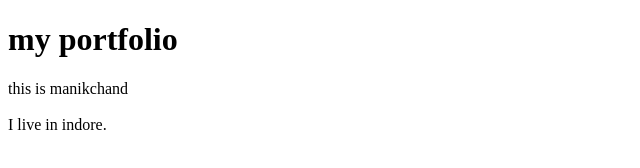
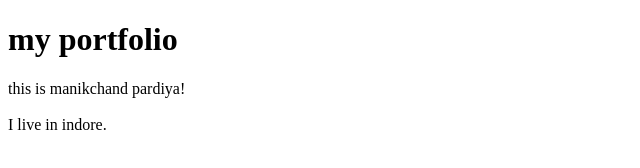
Before and after one commit to manikchand-tech/manik-portfolio, a plain HTML site: page index.html in a window 1280 px wide. Shown: the full height of the page, 0-640 px from the left. Drawn offline with Linux system fonts and the light colour scheme.

Commit message:
refactor: added some line

```diff
--- a/index.html
+++ b/index.html
@@ -6,7 +6,7 @@
 
         </h1>
 
-        <pr>this is manikchand
+        <pr>this is manikchand pardiya!
 <br></br>
         I live in indore.
         </pr>
```
Also changed, not shown: 1 other file.
